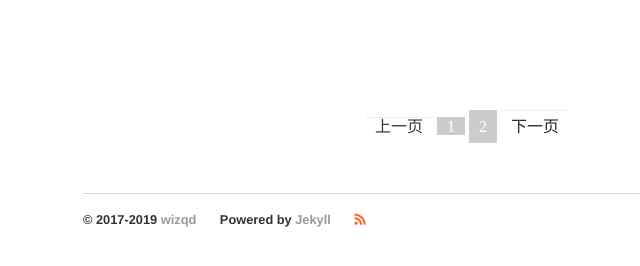
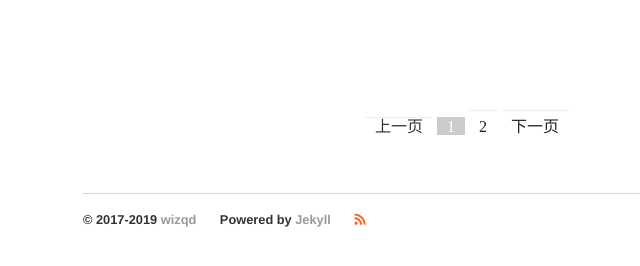
Before and after one commit to chqid/chqid.blog.io, a Jekyll site: the page built from index.html, in a window 1280 px wide. Shown: the part 567-833 px from the top of the page, without its empty margins (173-813 px from the left). Built offline with Jekyll 4.4.1, drawn with Linux system fonts in a browser that asks for light colours; nearby versions of some CDN libraries; the list of posts is cut into pages by our own code; comment, search, counter and statistics services are not loaded.

Commit message:
fix pagination dislocation

```diff
--- a/_includes/pagination.html
+++ b/_includes/pagination.html
@@ -15,14 +15,14 @@
 		{% if paginator.page == 1 %}
 			<span class="page-number current">1</span> <!--active-->
 		{% else %}
-			<a class="page-number current" href="/">1</a>
+			<a class="page-number" href="/">1</a>
 		{% endif %}
 
 		{% for page in (2..paginator.total_pages) %}
 			{% if page == paginator.page %}
 				<span class="page-number current">{{ page }}</span> <!--active-->
 			{% else %}
-				<a class="page-number current" href="{{ site.paginate_path | prepend: site.baseurl | replace: '//', '/' | replace: ':num', page }}">{{ page }}</a>
+				<a class="page-number" href="{{ site.paginate_path | prepend: site.baseurl | replace: '//', '/' | replace: ':num', page }}">{{ page }}</a>
 			{% endif %}
 		{% endfor %}
 
--- a/assets/css/main.css
+++ b/assets/css/main.css
@@ -208,10 +208,6 @@ blockquote::after {
     padding: 0 10px;
 }
 
-.container .pagination .prev {
-    margin-left: 0;
-}
-
 .container .pagination .next,
 .container .pagination .page-number,
 .container .pagination .prev {
```
